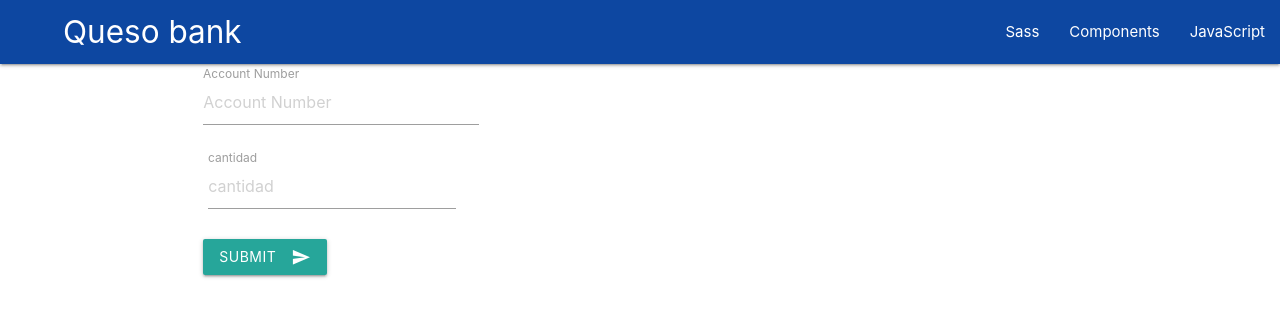
After one commit to Ricardop123/cajerito, a Django app: page /withdraw/ in a window 1280 px wide. The commit adds this page. Shown: the top 317 px of the page. Run offline with Django 3.2, Linux system fonts and the light colour scheme.

Commit message:
today progress

```diff
--- a/accounts/urls.py
+++ b/accounts/urls.py
@@ -1,6 +1,10 @@
-from django.urls import path
-from .views import ViewAllBalances
+from django.urls import re_path, path
+from .views import ViewAllBalances, WithdrawAction, WithdrawMoney
 
-urlpatterns = {
-	path('',ViewAllBalances.as_view())
-}
+app_name = 'accounts'
+urlpatterns = [
+	path('',ViewAllBalances.as_view(), name='main'),
+	re_path(r'^msg/(?P<msg>\w+)/$', ViewAllBalances.as_view(), name='main'),
+	path('withdraw_action/', WithdrawAction.as_view(), name='withdraw_redirect'),
+	path('withdraw/', WithdrawMoney.as_view(), name='withdraw'),
+]
--- a/accounts/views.py
+++ b/accounts/views.py
@@ -1,12 +1,71 @@
 from django.shortcuts import render
-from django.views.generic import TemplateView
+from django.views.generic import TemplateView, RedirectView
+from django.shortcuts import redirect
+from django.urls import reverse
+from django.contrib import messages
+import uuid
 from .models import Account
 
 class ViewAllBalances(TemplateView):
 	template_name = 'account/balances.html'
+
 	def get_context_data(self, **kwargs):
 		context = super(ViewAllBalances, self).get_context_data(**kwargs)
 		context.update({'queryset': Account.objects.all()})
 		return context
 
-# Create your views here.
+class WithdrawMoney(TemplateView):
+	template_name = 'account/withdraw.html'
+
+	def get_context_data(self, **kwargs):
+		context = super(WithdrawMoney, self).get_context_data(**kwargs)
+		return context
+
+	def dispatch(self, request, msg=None, *args, **kwargs):
+		print(self.request.META['REMOTE_ADDR'])
+		if msg is not None:
+			messages.set_level(request, messages.INFO)
+			messages.add_message(self.request, messages.INFO, msg)
+		else:
+			pass
+		return super(WithdrawMoney, self).dispatch(request, *args, **kwargs)
+
+class WithdrawAction(RedirectView):
+	url ='/'
+
+	def post(self, request, *args, **kwargs):
+		account_number = self.request.POST['account_number']
+		qty = int(self.request.POST.get('qty'))
+
+		account = Account.objects.get(id=uuid.UUID(account_number))
+
+		if account.balance >= qty:
+			total = qty
+			m_1000 = 0
+			m_500 = 0
+			m_100 = 0
+			m_50 = 0
+
+		if qty // 1000 >0:
+			m_1000 = qty // 1000
+			qty -= m_1000 * 1000
+
+		if qty // 500 >0:
+			m_500 = qty // 500
+			qty -= m_500 * 500
+
+		if qty // 100 >0:
+			m_1000 = qty // 100
+			qty -= m_100 * 100
+
+		if qty // 50 >0:
+			m_50 = qty // 50
+			qty -= m_50 * 50
+
+			account.balance -= total
+			account.save()
+			money = '1000: {}, 500: {}, 100: {}, 50: {}'.format(m_1000, m_500, m_100, m_50)
+			redirect(reverse('account:main', kwargs={'msg': money}))
+		else:
+			money = 'you poor hahaha'
+			redirect(reverse('account:main', kwargs={'msg': money}))
--- a/cajero/urls.py
+++ b/cajero/urls.py
@@ -18,5 +18,5 @@ from django.urls import path, include
 
 urlpatterns = [
     path('admin/', admin.site.urls),
-    path('',include('accounts.urls')),
+    path('', include('accounts.urls'), name='accounts'),
 ]
--- /dev/null
+++ b/templates/account/withdraw.html
@@ -0,0 +1,30 @@
+{% extends 'base.html' %}
+
+{% block title %}
+withdraw
+{% endblock %}
+
+{% block content %}
+<div class="container">
+	<div class="row">
+		<div class="col l4 m12 s12">
+			<form action="/withdraw_action/" method="POST">
+				{% csrf_token %}
+
+				<div class="input-field">
+					<input placeholder="Account Number" name="account_number" id="account_number" type="text" class="validate">
+					<label for="account_number">Account Number</label>
+				</div>
+
+				<div class="input-field inline">
+					<input placeholder="cantidad" name="qty" id="qty" type="text" class="validate">
+					<label for="qty">cantidad</label>
+				</div>
+					<button class="btn waves-effect waves-light" type="submit" name="action">Submit
+					 <i class="material-icons right">send</i>
+					</button>
+			</form>
+		</div>
+	</div>
+</div>
+{% endblock %}
--- a/templates/base.html
+++ b/templates/base.html
@@ -11,10 +11,21 @@
     <link rel="stylesheet" href="https://cdnjs.cloudflare.com/ajax/libs/materialize/1.0.0-rc.2/css/materialize.min.css">
 
     <!-- Compiled and minified JavaScript -->
-    <script src="https://cdnjs.cloudflare.com/ajax/libs/materialize/1.0.0-rc.2/js/materialize.min.js"></script>
-
+    <script src="https://cdnjs.cloudflare.com/ajax/libs/materialize/1.0.0-rc.2/js/materialize.min.js">
+    </script>
+         <link href="https://fonts.googleapis.com/icon?family=Material+Icons" rel="stylesheet">
 </head>
 <body>
+	<nav>
+    <div class="nav-wrapper blue darken-4">
+      <a href="#" class="brand-logo" style="margin-left: 2em;">Queso bank</a>
+      <ul id="nav-mobile" class="right hide-on-med-and-down">
+        <li><a href="sass.html">Sass</a></li>
+        <li><a href="badges.html">Components</a></li>
+        <li><a href="collapsible.html">JavaScript</a></li>
+      </ul>
+    </div>
+  </nav>
 		{% block content %}
 		{% endblock %}
 </body>
```
Also changed, not shown: 5 other files.
